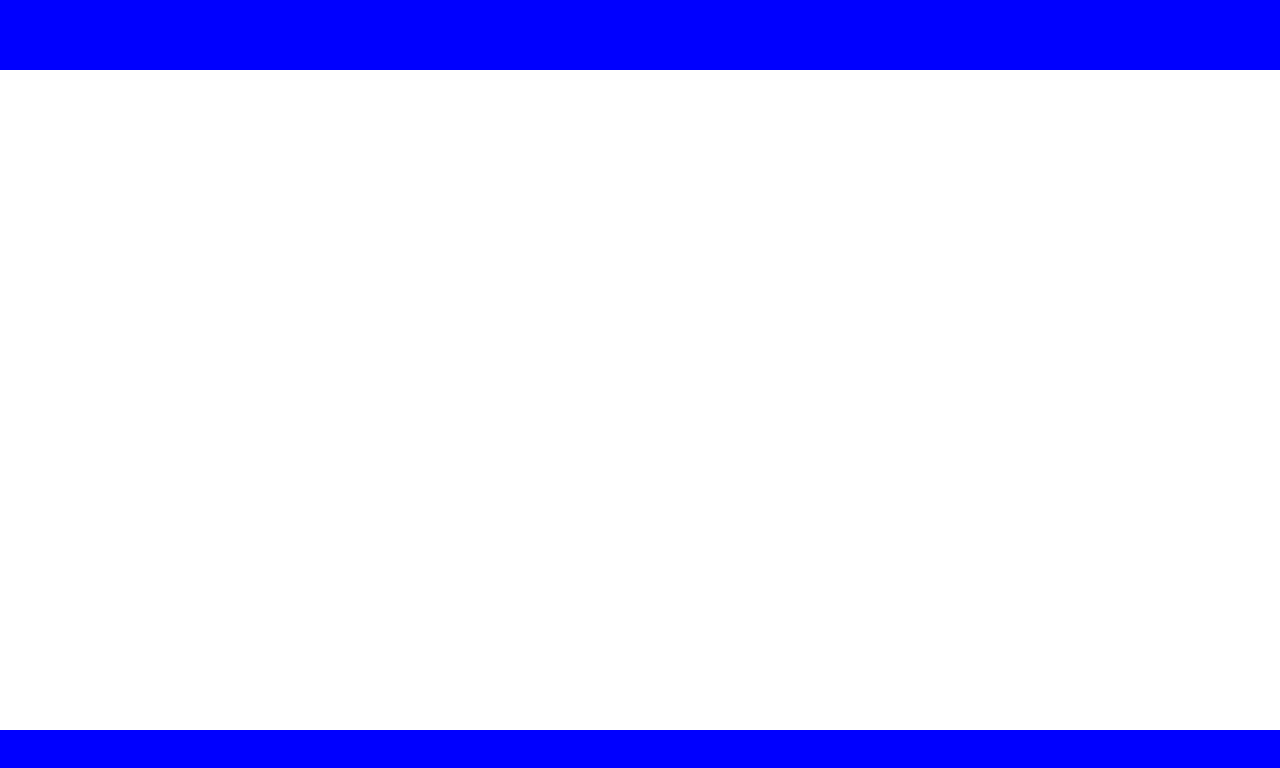
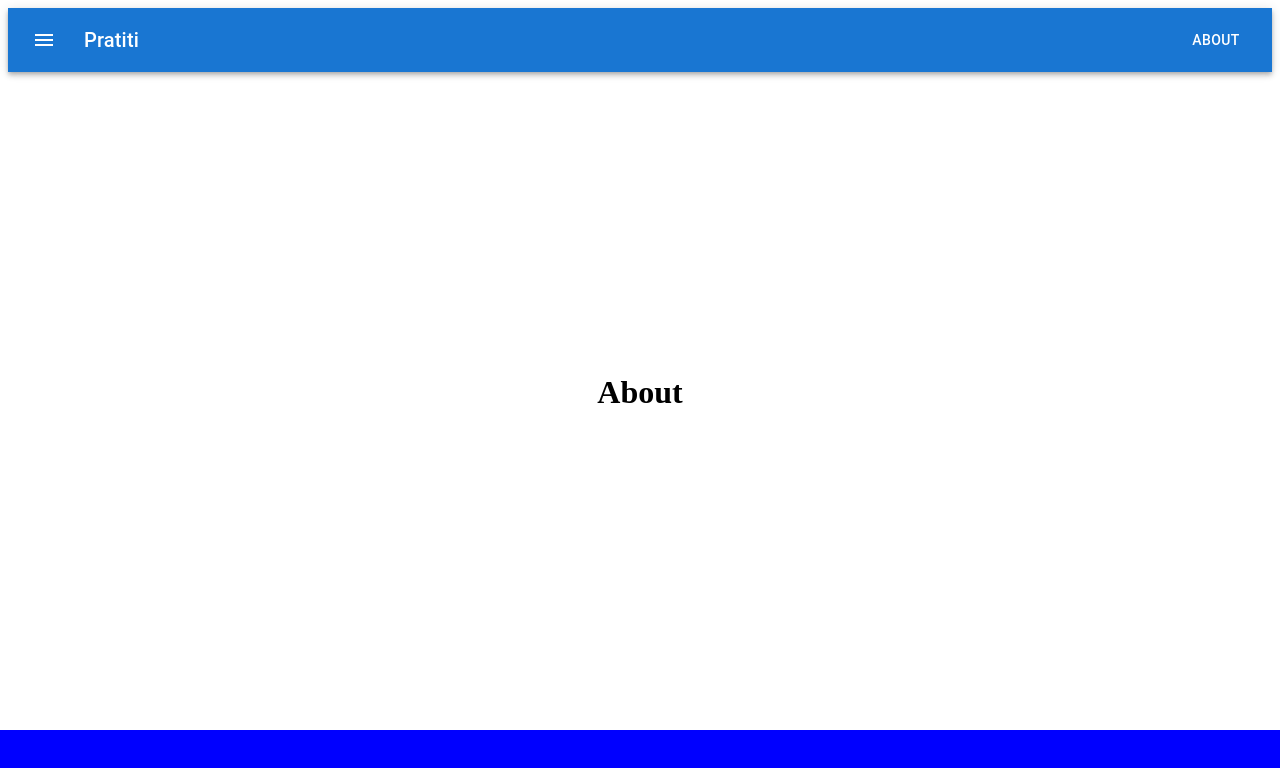
Before and after one commit to shubhamAW-pratiti/ticketstm-frontend, a React (Create React App) app: page /about in a window 1280 px wide. Before the commit this address had no page. Shown: the top 768 px of the page. Built offline with nearby package versions, Linux system fonts and the light colour scheme.

Commit message:
protected routes added

```diff
--- a/src/App.js
+++ b/src/App.js
@@ -1,26 +1,44 @@
 import * as React from 'react';
-import { useState } from 'react';
-import { Routes , Route } from 'react-router-dom';
-import {Container , Stack, Typography} from '@mui/material'
-
+import { useState ,useEffect} from 'react';
+import { Routes , Route ,Navigate} from 'react-router-dom';
 
 import Header from './Components/Header';
 import Footer from './Components/Footer';
 import Login_poc from './Components/Login_poc';
 import SignUp from './Components/SignUp';
 import ForgotPass from './Components/ForgotPass';
+import Profile from './Components/Profile';
+import PrivateRoute from './Components/PrivateRoute';
+import About from './Components/About';
 
 export default function App() {
-const[token , setToken]=useState();
+    const [isLoggedIn, setIsLoggedIn] = useState(false);
+
+    const handleLogin = () => {
+      setIsLoggedIn(true);
+    };
+
+    const handleLogout = () => {
+      setIsLoggedIn(false);
+    };
 
 
   return (
     <div>
        <Header/>
       <Routes>
-        <Route path="/" element={<Login_poc/>}/>
+          <Route
+            path='/profile'
+            element={
+              <PrivateRoute path="/profile" isLoggedIn={isLoggedIn} >
+                <Profile onLogout={handleLogout} />
+              </PrivateRoute>
+            }
+          />
+        <Route path="/" element={<Login_poc onLogin={handleLogin} />}/>
         <Route path="/SignUp" element={<SignUp/>}/>
         <Route path="/ForgotPass" element={<ForgotPass/>}/>
+        <Route path='/about' element={<About/>}/>
       </Routes>
       <Footer/>
     </div>
--- /dev/null
+++ b/src/Components/About.js
@@ -0,0 +1,19 @@
+import React from 'react'
+
+const About = () => {
+  return (
+    <div
+        style={{
+            display:'flex',
+            flexDirection:'column',
+            justifyContent:'center',
+            alignItems:'center',
+            height:'80vh'
+        }}
+    >
+        <h1>About</h1>
+    </div>
+  )
+}
+
+export default About
--- a/src/Components/Header.js
+++ b/src/Components/Header.js
@@ -1,18 +1,41 @@
-import React from 'react'
+import * as React from 'react';
+import AppBar from '@mui/material/AppBar';
+import Box from '@mui/material/Box';
+import Toolbar from '@mui/material/Toolbar';
+import Typography from '@mui/material/Typography';
+import Button from '@mui/material/Button';
+import IconButton from '@mui/material/IconButton';
+import MenuIcon from '@mui/icons-material/Menu';
 
-const Header = () => {
+import { useNavigate } from 'react-router-dom';
+
+export default function Header() {
+  const navigate = useNavigate();
+
+  const handleAboutClick = () => {
+    navigate('/about');
+  };
+
+
   return (
-    <div
-      style={{
-        width: '100%',
-        height: '70px',
-        backgroundColor: 'blue',
-        position: 'fixed',
-        top: '0',
-        left: '0',
-      }}
-    ></div>
-  )
+    <Box sx={{ flexGrow: 1 }}>
+      <AppBar position="static">
+        <Toolbar>
+          <IconButton
+            size="large"
+            edge="start"
+            color="inherit"
+            aria-label="menu"
+            sx={{ mr: 2 }}
+          >
+            <MenuIcon />
+          </IconButton>
+          <Typography variant="h6" component="div" sx={{ flexGrow: 1 }}>
+            Pratiti
+          </Typography>
+          <Button color="inherit" onClick={handleAboutClick}>About</Button>
+        </Toolbar>
+      </AppBar>
+    </Box>
+  );
 }
-
-export default Header
--- a/src/Components/Login_poc.js
+++ b/src/Components/Login_poc.js
@@ -1,9 +1,10 @@
 import React, { useState } from 'react';
 import { Button, Container, Paper, Stack, TextField, Typography, Dialog, DialogTitle, DialogContent, DialogActions, Divider } from '@mui/material';
 import bcrypt from 'bcryptjs';
-import { Link } from 'react-router-dom';
+import { Link, Navigate, redirect, useNavigate } from 'react-router-dom';
 
-const Login_poc = () => {
+const Login_poc = ({onLogin}) => {
+  const navigate=useNavigate();
   const [email, setEmail] = useState('');
   const [password, setPassword] = useState('');
   const [openPopup, setOpenPopup] = useState(false);
@@ -35,6 +36,10 @@ const Login_poc = () => {
 
       if (email === storedUser.email && isValidPassword) {
         // Show the welcome popup
+
+        onLogin();
+        navigate('/profile');
+
         setOpenPopup(true);
       } else {
         // Show an error message or perform other actions
--- /dev/null
+++ b/src/Components/PrivateRoute.js
@@ -0,0 +1,10 @@
+import React from 'react'
+import { Navigate } from 'react-router-dom';
+
+const PrivateRoute = ({ isLoggedIn, children }) => {
+    return isLoggedIn ? children : <Navigate to="/" />;
+  };
+
+
+
+export default PrivateRoute
--- /dev/null
+++ b/src/Components/Profile.js
@@ -0,0 +1,45 @@
+import { Button, Typography } from '@mui/material'
+import React from 'react'
+import { Navigate } from 'react-router-dom';
+
+const Profile = ({onLogout}) => {
+
+  const getUserInfo=()=>{
+    return JSON.parse(localStorage.getItem('user'));
+  }
+
+  const handleSignOUt=()=>{
+    onLogout();
+    <Navigate to='/' replace/>
+  }
+
+  return (
+    <div
+      style={{
+        display:'flex',
+        flexDirection:'column',
+        justifyContent:'center',
+        alignItems:'center',
+        height:'80vh'
+      }}
+    >
+      <Typography
+        variant='h4'
+      >
+        welcome {getUserInfo().email}
+      </Typography>
+      {/* top right corner placement of signout */}
+      <Button
+        onClick={handleSignOUt}
+        variant='contained'
+        sx={{
+          position:'absolute',
+          top:80,
+          right:10
+        }}
+      >SignOut</Button>
+    </div>
+  )
+}
+
+export default Profile
```
